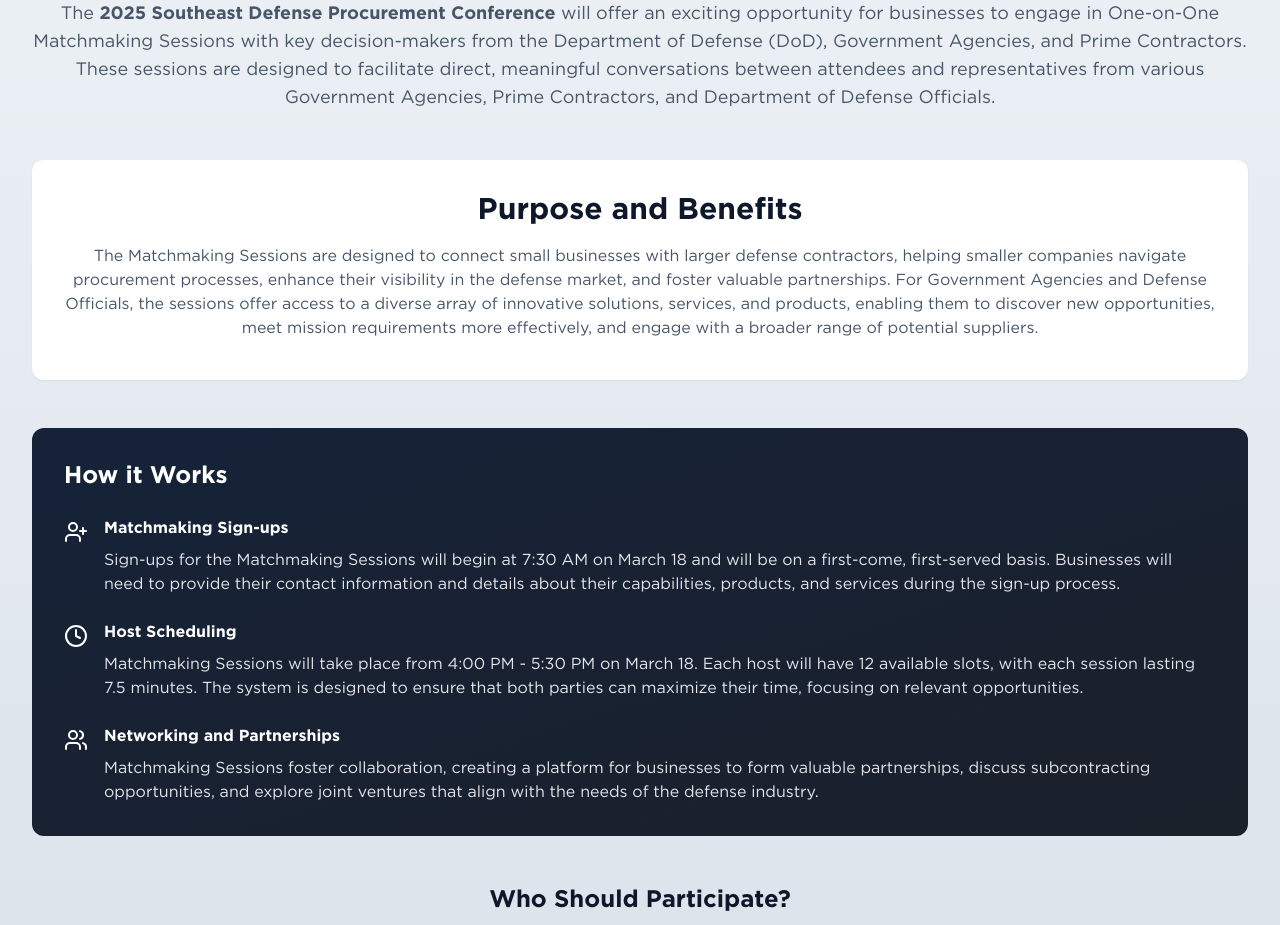
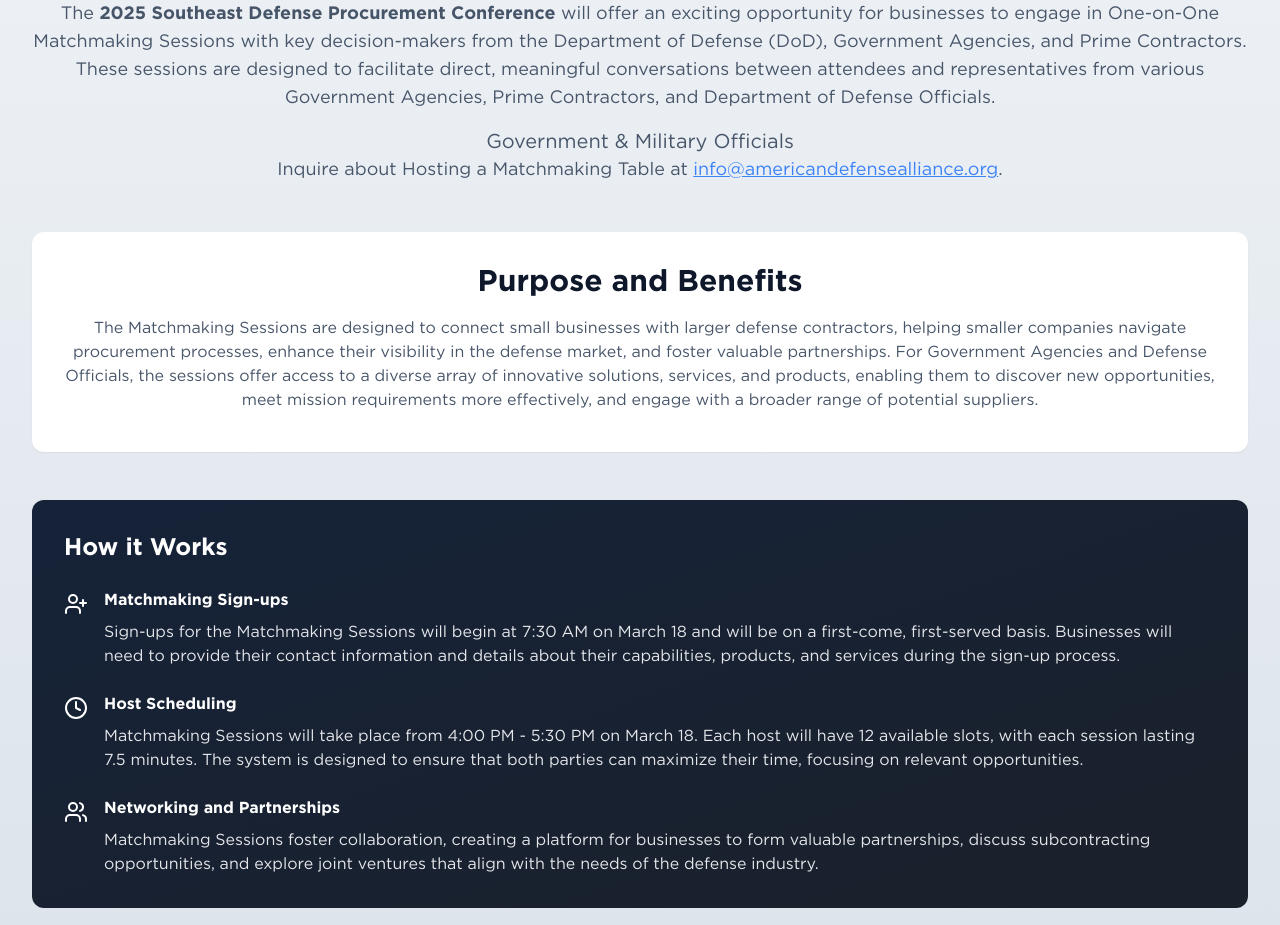
Before and after one commit to masonym/ada-website, a Next.js app: page /events/2025-defense-industry-forecast/about/matchmaking-sessions in a window 1280 px wide. Shown: the part 820-1745 px from the top of the page. Built offline with nearby package versions, Linux system fonts and the light colour scheme.

Commit message:
Refactor MatchmakingPage.tsx to add government and military officials section

```diff
--- a/src/app/events/[slug]/about/matchmaking-sessions/MatchmakingPage.tsx
+++ b/src/app/events/[slug]/about/matchmaking-sessions/MatchmakingPage.tsx
@@ -1,5 +1,6 @@
 import React from 'react';
 import { Users, Clock, CheckCircle, UserPlus, Building2, Briefcase, GraduationCap } from 'lucide-react';
+import Link from 'next/link';
 
 const MatchmakingPage = () => {
   const benefits = [
@@ -40,8 +41,16 @@ const MatchmakingPage = () => {
           Matchmaking Sessions
         </h1>
         <p className="text-lg text-slate-600 max-w-7xl mx-auto">
-        The <b>2025 Southeast Defense Procurement Conference</b> will offer an exciting opportunity for businesses to engage in One-on-One Matchmaking Sessions with key decision-makers from the Department of Defense (DoD), Government Agencies, and Prime Contractors. These sessions are designed to facilitate direct, meaningful conversations between attendees and representatives from various Government Agencies, Prime Contractors, and Department of Defense Officials.
+          The <b>2025 Southeast Defense Procurement Conference</b> will offer an exciting opportunity for businesses to engage in One-on-One Matchmaking Sessions with key decision-makers from the Department of Defense (DoD), Government Agencies, and Prime Contractors. These sessions are designed to facilitate direct, meaningful conversations between attendees and representatives from various Government Agencies, Prime Contractors, and Department of Defense Officials.
         </p>
+        <div className="text-lg mt-4 mx-auto max-w-7xl text-slate-600">
+          <p className="text-xl">
+            Government & Military Officials
+          </p>
+          <p>
+            Inquire about Hosting a Matchmaking Table at <Link href={"mailto:info@americandefensealliance.org"} className="text-blue-500 underline">info@americandefensealliance.org</Link>.
+          </p>
+        </div>
       </div>
 
       {/* Purpose Section */}
```
